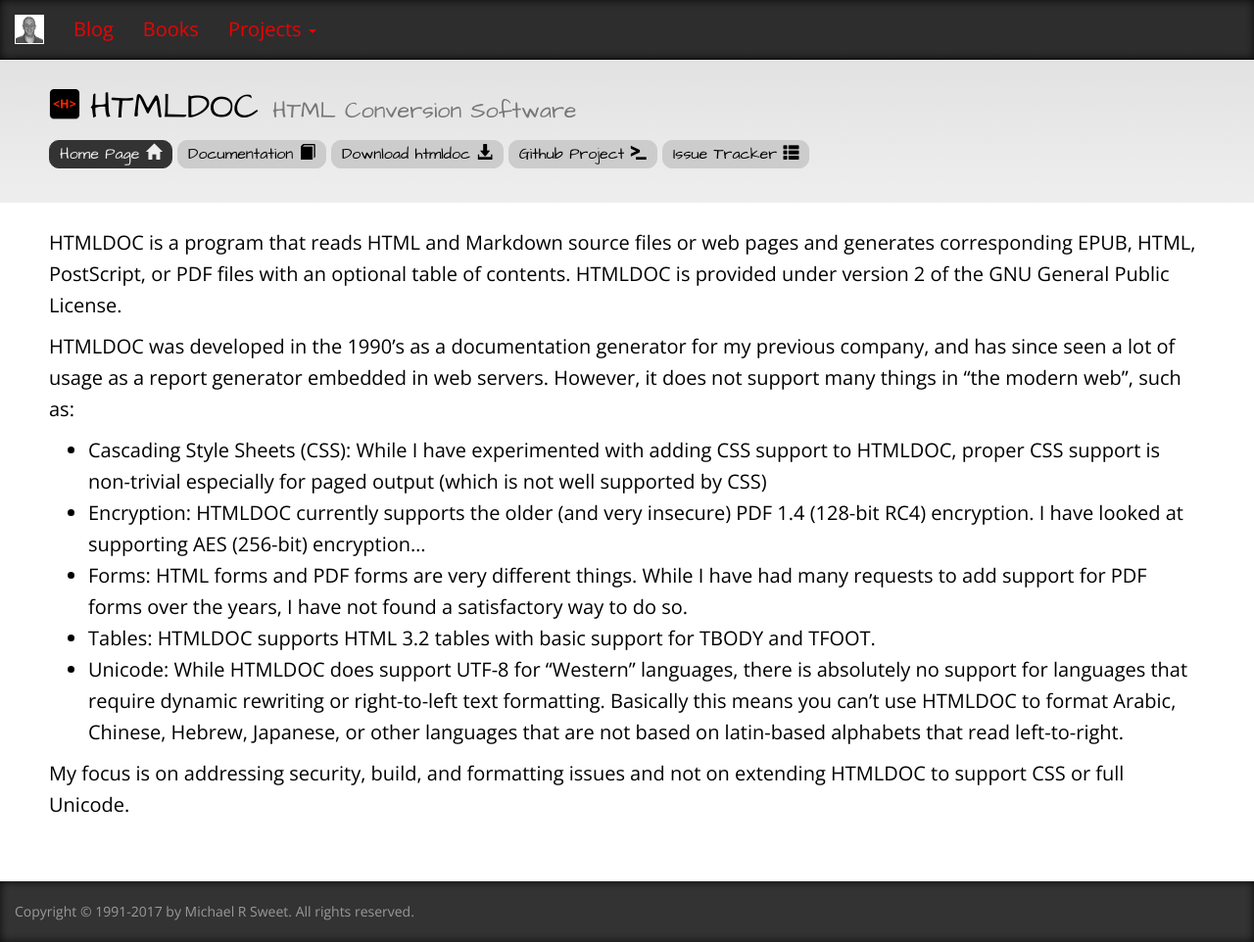
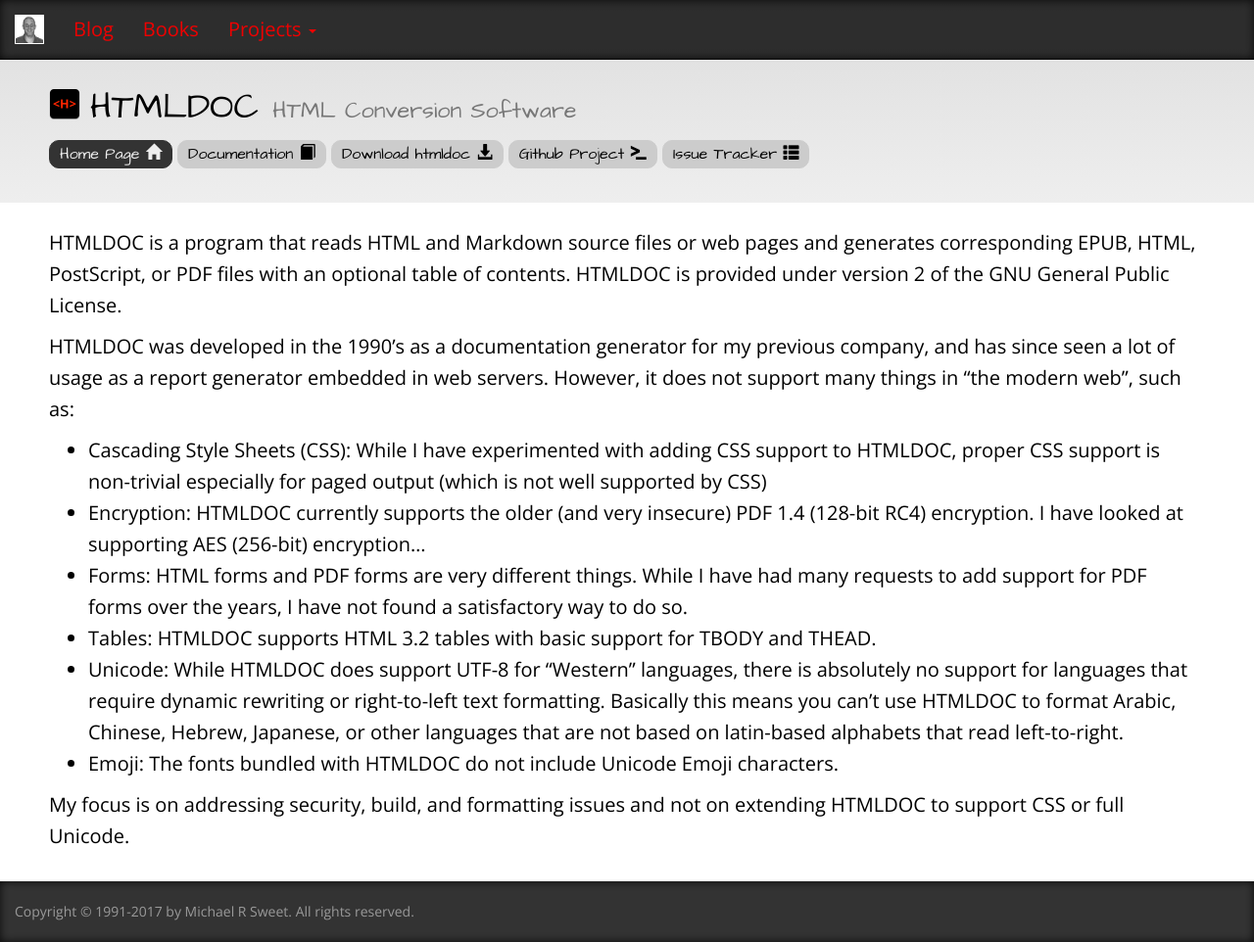
Before and after one commit to michaelrsweet/michaelrsweet.github.com, a Jekyll site: the page built from htmldoc/index.md, in a window 1280 px wide and 962 px high. Shown: the whole window at 98% size. Built offline with Jekyll 4.4.1, drawn with Linux system fonts in a browser that asks for light colours.

Commit message:
Update HTMLDOC home page.

```diff
--- a/htmldoc/index.md
+++ b/htmldoc/index.md
@@ -28,12 +28,13 @@
   many requests to add support for PDF forms over the years, I have not found a
   satisfactory way to do so.
 - Tables: HTMLDOC supports HTML 3.2 tables with basic support for TBODY and
-  TFOOT.
+  THEAD.
 - Unicode: While HTMLDOC does support UTF-8 for "Western" languages, there is
   absolutely no support for languages that require dynamic rewriting or
   right-to-left text formatting.  Basically this means you can't use HTMLDOC to
   format Arabic, Chinese, Hebrew, Japanese, or other languages that are not
   based on latin-based alphabets that read left-to-right.
+- Emoji: The fonts bundled with HTMLDOC do not include Unicode Emoji characters.
 
 My focus is on addressing security, build, and formatting issues and not on
 extending HTMLDOC to support CSS or full Unicode.
```
